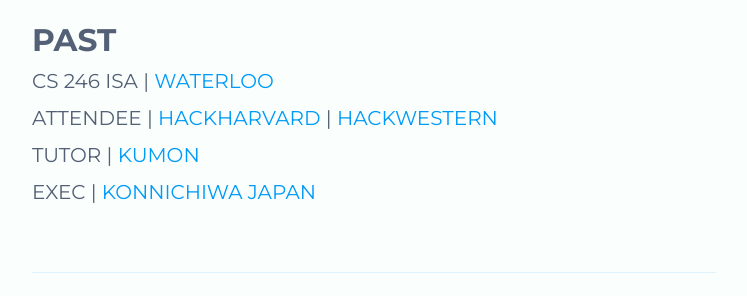
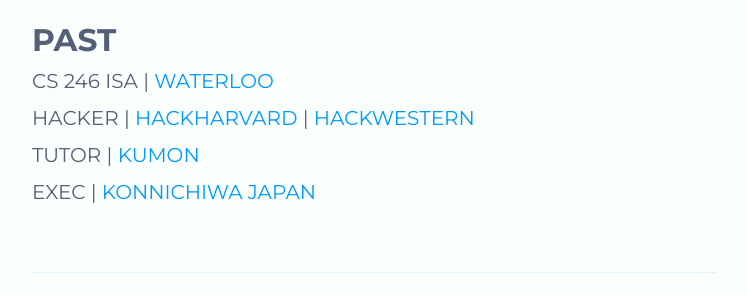
Before and after one commit to Dhron/dhron.github.io, a Jekyll site: the page built from index.md, in a window 1280 px wide. Shown: the part 427-723 px from the top of the page, without its empty margins (266-1013 px from the left). Built offline with Jekyll 4.4.1, drawn with Linux system fonts in a browser that asks for light colours.

```diff
--- a/_config.yml
+++ b/_config.yml
@@ -30,7 +30,7 @@ paginate_path: "/articles/page:num/"  # link scheme for articles, should be letf
 navigation:
   - title: ARTICLES
     url: /articles/
-    desc: Stuffs I write about
+    desc: Ramblings about mathematics, computer science, and life
   - title: PROJECTS
     url: /projects/
     desc: Stuffs I like to do
--- a/index.md
+++ b/index.md
@@ -21,7 +21,7 @@ BIOINFORMATICS CLUB &#124; [BIC](http://bic.uwaterloo.ca/)
 
 CS 246 ISA &#124; [WATERLOO](https://www.student.cs.uwaterloo.ca/~cs246/)
 
-ATTENDEE &#124; [HACKHARVARD](http://hackharvard.io) &#124; [HACKWESTERN](http://hackwestern.com)
+HACKER &#124; [HACKHARVARD](http://hackharvard.io) &#124; [HACKWESTERN](http://hackwestern.com)
 
 TUTOR &#124; [KUMON](http://kumon.com)
 
```
Also changed, not shown: assets/img/apple-touch-icon.png (deleted), assets/img/favicon.ico (added).
